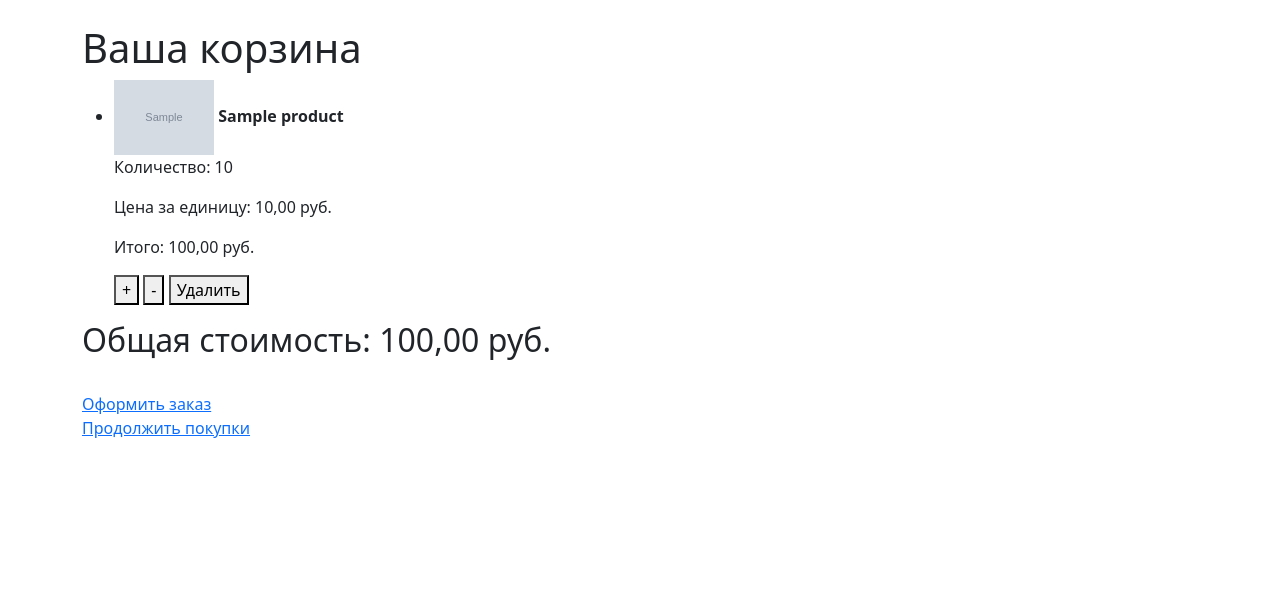
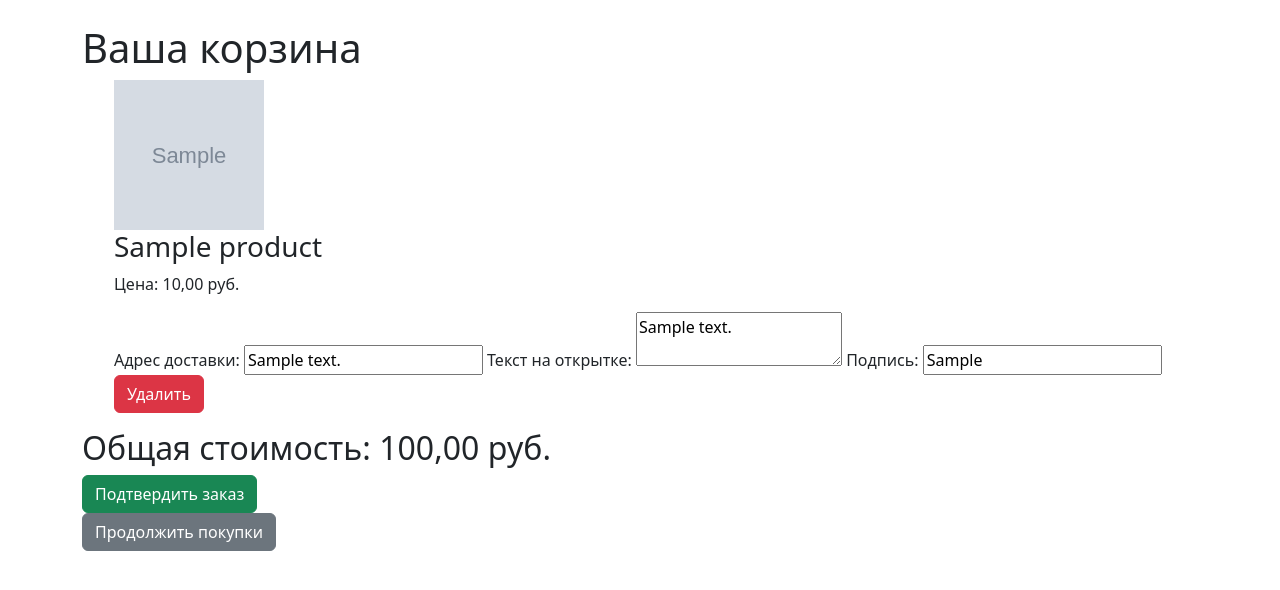
Before and after one commit to Inna-ZCod/FlowerDelivery, a Django app: page /cart/ in a window 1280 px wide. Shown: the part 56-646 px from the top of the page. Run offline with Django 5.2, Linux system fonts and the light colour scheme; a user stored in the database is signed in; tables that the repository leaves empty hold one stand-in row (values such as "Sample post"); grey boxes marked "Sample" are stand-in pictures.

Commit message:
edit cart
Теперь корзина содержит дополнительные текстовые поля

```diff
--- a/flower_delivery/main/templates/main/cart.html
+++ b/flower_delivery/main/templates/main/cart.html
@@ -3,34 +3,42 @@
 {% block title %}Корзина{% endblock %}
 
 {% block content %}
-    <h1>Ваша корзина</h1>
-    <ul>
-        {% for item in cart_items %}
-        <li>
-            <img src="{{ item.product.image.url }}" alt="{{ item.product.name }}" width="100">
-            <strong>{{ item.product.name }}</strong>
-            <p>Количество: {{ item.quantity }}</p>
-            <p>Цена за единицу: {{ item.product.price }} руб.</p>
-            <p>Итого: {{ item.total_price }} руб.</p>
+<h1>Ваша корзина</h1>
 
-            <!-- Кнопки для изменения количества -->
-            <form action="{% url 'update_cart' item.id %}" method="post" style="display:inline;">
-                {% csrf_token %}
-                <button type="submit" name="action" value="increase">+</button>
-                <button type="submit" name="action" value="decrease">-</button>
-            </form>
+<ul>
+    {% for item in cart_items %}
+    <div class="cart-item">
+        <img src="{{ item.product.image.url }}" alt="{{ item.product.name }}" width="150" height="150">
+        <h3>{{ item.product.name }}</h3>
+        <p>Цена: {{ item.product.price }} руб.</p>
 
-            <!-- Кнопка для удаления товара -->
-            <form action="{% url 'delete_cart_item' item.id %}" method="post" style="display:inline;">
-                {% csrf_token %}
-                <button type="submit">Удалить</button>
-            </form>
-        </li>
-        {% endfor %}
-    </ul>
-    <h2>Общая стоимость: {{ total_price }} руб.</h2>
-    <br>
-    <a href="{% url 'checkout' %}">Оформить заказ</a>
-    <br>
-    <a href="{% url 'catalog' %}">Продолжить покупки</a>
+        <!-- Поля для ввода данных -->
+        <label for="address-{{ item.id }}">Адрес доставки:</label>
+        <input type="text" id="address-{{ item.id }}" name="address_{{ item.id }}" value="{{ item.address }}">
+
+        <label for="card_text-{{ item.id }}">Текст на открытке:</label>
+        <textarea id="card_text-{{ item.id }}" name="card_text_{{ item.id }}">{{ item.card_text }}</textarea>
+
+        <label for="signature-{{ item.id }}">Подпись:</label>
+        <input type="text" id="signature-{{ item.id }}" name="signature_{{ item.id }}" value="{{ item.signature }}">
+
+        <!-- Кнопка для удаления -->
+        <form method="post" action="{% url 'remove_from_cart' item.id %}">
+            {% csrf_token %}
+            <button type="submit" class="btn btn-danger">Удалить</button>
+        </form>
+    </div>
+    {% endfor %}
+</ul>
+
+<h2>Общая стоимость: {{ total_price }} руб.</h2>
+
+<!-- Форма для подтверждения заказа -->
+<form method="post" action="{% url 'confirm_order' %}">
+    {% csrf_token %}
+    <button type="submit" class="btn btn-success">Подтвердить заказ</button>
+</form>
+
+<!-- Кнопка для продолжения покупок -->
+<a href="{% url 'catalog' %}" class="btn btn-secondary">Продолжить покупки</a>
 {% endblock %}
--- a/flower_delivery/main/templates/main/product_detail.html
+++ b/flower_delivery/main/templates/main/product_detail.html
@@ -15,4 +15,5 @@
     </form>
 
     <a href="{% url 'catalog' %}">Вернуться в каталог</a>
+    <a href="{% url 'cart' %}" class="btn btn-primary">Перейти в корзину</a>
 {% endblock %}
--- a/flower_delivery/main/urls.py
+++ b/flower_delivery/main/urls.py
@@ -8,8 +8,8 @@ urlpatterns = [
     path('product/<int:product_id>/', views.product_detail, name='product_detail'),  # Детали товара
     path('cart/add/<int:product_id>/', views.add_to_cart, name='add_to_cart'), # Добавление товара в корзину
     path('cart/', views.cart, name='cart'), # Просмотр корзины
-    path('checkout/', views.checkout, name='checkout'), # Оформление заказа
-    path('cart/update/<int:cart_item_id>/', views.update_cart, name='update_cart'),
+#    path('checkout/', views.checkout, name='checkout'), # Оформление заказа
+#    path('cart/update/<int:cart_item_id>/', views.update_cart, name='update_cart'),
     path('cart/delete/<int:cart_item_id>/', views.delete_cart_item, name='delete_cart_item'),
     path('order/success/', views.order_success, name='order_success'), # Подтверждение заказа
     path('orders/', views.user_orders, name='user_orders'), # Отображение заказов
@@ -17,4 +17,6 @@ urlpatterns = [
     path('connect-bot/', views.connect_bot, name='connect_bot'),  # Маршрут для привязки бота
     path('login/', auth_views.LoginView.as_view(template_name='main/login.html'), name='login'), # Авторизация
     path('logout/', views.logout_user, name='logout'), # Выход из аккаунта
+    path('cart/confirm/', views.confirm_order, name='confirm_order'), # Новый маршрут для подтверждения заказа
+    path('cart/remove/<int:cart_item_id>/', views.delete_cart_item, name='remove_from_cart'), # Удаление товара из корзины
 ]
--- a/flower_delivery/main/views.py
+++ b/flower_delivery/main/views.py
@@ -1,4 +1,5 @@
 from django.shortcuts import render, get_object_or_404, redirect
+from django.contrib import messages
 from django.contrib.auth.models import User
 from django.contrib.auth import login, logout
 from .forms import OrderForm, UserRegistrationForm
@@ -37,19 +38,18 @@ def connect_bot(request):
 # Функция для добавления в корзину
 def add_to_cart(request, product_id):
     product = Product.objects.get(id=product_id)
-    # Если пользователь не авторизован, можно перекинуть его на страницу логина
+
+    # Если пользователь не авторизован, перенаправляем на страницу логина
     if not request.user.is_authenticated:
         return redirect('login')
 
-    # Проверяем, есть ли уже такой товар в корзине пользователя
-    cart_item, created = Cart.objects.get_or_create(
+    # Создаём новую запись в корзине для каждого добавления
+    Cart.objects.create(
         user=request.user,
         product=product
     )
-    if not created:  # Если товар уже в корзине, увеличиваем количество
-        cart_item.quantity += 1
-        cart_item.save()
 
+    # Перенаправляем обратно на ту же страницу, где был пользователь
     return redirect(request.META.get('HTTP_REFERER', 'catalog'))
 
 
@@ -65,18 +65,18 @@ def cart(request):
     return render(request, 'main/cart.html', {'cart_items': cart_items, 'total_price': total_price})
 
 
-# Увеличение или уменьшение количества товара в корзине
-def update_cart(request, cart_item_id):
-    cart_item = get_object_or_404(Cart, id=cart_item_id, user=request.user)
-    action = request.POST.get('action')
-
-    if action == 'increase':
-        cart_item.quantity += 1
-    elif action == 'decrease' and cart_item.quantity > 1:
-        cart_item.quantity -= 1
-
-    cart_item.save()
-    return redirect('cart')
+# # Увеличение или уменьшение количества товара в корзине
+# def update_cart(request, cart_item_id):
+#     cart_item = get_object_or_404(Cart, id=cart_item_id, user=request.user)
+#     action = request.POST.get('action')
+#
+#     if action == 'increase':
+#         cart_item.quantity += 1
+#     elif action == 'decrease' and cart_item.quantity > 1:
+#         cart_item.quantity -= 1
+#
+#     cart_item.save()
+#     return redirect('cart')
 
 
 # Удаление товара из корзины
@@ -85,56 +85,104 @@ def delete_cart_item(request, cart_item_id):
     cart_item.delete()
     return redirect('cart')
 
+# # ОБНОВЛЕННАЯ функция удаление товара из корзины
+# def remove_from_cart(request, cart_item_id):
+#     if not request.user.is_authenticated:
+#         return redirect('login')
+#
+#     cart_item = get_object_or_404(Cart, id=cart_item_id, user=request.user)
+#     cart_item.delete()
+#     messages.success(request, f"Товар {cart_item.product.name} удалён из корзины.")
+#     return redirect('cart')
 
-# Оформление заказа
-def checkout(request):
+
+
+# # Оформление заказа
+# def checkout(request):
+#     if not request.user.is_authenticated:
+#         return redirect('login')
+#
+#     cart_items = Cart.objects.filter(user=request.user)
+#     if not cart_items:
+#         return redirect('cart')  # Если корзина пуста, отправляем пользователя назад
+#
+#     if request.method == 'POST':
+#         form = OrderForm(request.POST)
+#         if form.is_valid():
+#             # Проверяем данные пользователя в базе данных
+#             user = User.objects.get(pk=request.user.pk)
+#             telegram_chat_id = user.telegram_chat_id
+#             print(f"Telegram ID для пользователя {user.username}: {telegram_chat_id}")
+#
+#             # Если Telegram ID пустой, выводим предупреждение
+#             if not telegram_chat_id:
+#                 print(f"Внимание! Telegram ID для пользователя {user.username} отсутствует!")
+#
+#
+#             # Создаём заказ
+#             order = Order.objects.create(
+#                 user=request.user,
+#                 telegram_chat_id=telegram_chat_id,  # Привязываем Telegram ID
+#                 status='accepted',
+#                 total_price=sum(item.product.price * item.quantity for item in cart_items)
+#             )
+#             print(
+#                 f"Создан заказ #{order.id} для пользователя {request.user.username} с Telegram ID: {telegram_chat_id}")
+#
+#             order.products.set(item.product for item in cart_items)  # Связываем товары с заказом
+#             order.save()
+#
+#             # Удаляем товары из корзины после оформления заказа
+#             cart_items.delete()
+#             # Перенаправляем на страницу подтверждения
+#             return redirect('order_success')
+#     else:
+#         form = OrderForm()
+#
+#     return render(request, 'main/checkout.html', {'form': form, 'cart_items': cart_items})
+
+
+# Новое представление, которое будет обрабатывать нажатие кнопки "Подтвердить заказ" на странице корзины
+# Обработка подтверждения заказа прямо из корзины
+def confirm_order(request):
     if not request.user.is_authenticated:
         return redirect('login')
 
     cart_items = Cart.objects.filter(user=request.user)
     if not cart_items:
-        return redirect('cart')  # Если корзина пуста, отправляем пользователя назад
+        messages.error(request, "Ваша корзина пуста. Добавьте товары, чтобы оформить заказ.")
+        return redirect('cart')
 
-    if request.method == 'POST':
-        form = OrderForm(request.POST)
-        if form.is_valid():
-            # Проверяем данные пользователя в базе данных
-            user = User.objects.get(pk=request.user.pk)
-            telegram_chat_id = user.telegram_chat_id
-            print(f"Telegram ID для пользователя {user.username}: {telegram_chat_id}")
+    # Проверяем Telegram ID
+    user = request.user
+    telegram_chat_id = user.telegram_chat_id
+    if not telegram_chat_id:
+        messages.error(request, "Ваш Telegram не подключён. Подключите Telegram перед оформлением заказа.")
+        return redirect('cart')
 
-            # Если Telegram ID пустой, выводим предупреждение
-            if not telegram_chat_id:
-                print(f"Внимание! Telegram ID для пользователя {user.username} отсутствует!")
+    # Создаём отдельный заказ для каждого товара в корзине
+    for item in cart_items:
+        order = Order.objects.create(
+            user=user,
+            telegram_chat_id=telegram_chat_id,
+            status='accepted',
+            total_price=item.product.price,  # Цена одного букета
+            address=item.address,
+            card_text=item.card_text,
+            signature=item.signature,
+        )
+        # Устанавливаем связь между заказом и продуктом
+        order.products.set([item.product])
+        order.save()
 
+    print(f"Заказы успешно созданы для пользователя {user.username}.")
 
-            # if hasattr(request.user, 'order_set') and request.user.order_set.exists():
-            #     telegram_chat_id = request.user.order_set.first().telegram_chat_id
-            #     print(f"Найден Telegram ID: {telegram_chat_id} для пользователя: {request.user.username}")
-            # else:
-            #     print(f"У пользователя {request.user.username} нет Telegram ID.")
+    # Очищаем корзину
+    cart_items.delete()
 
-            # Создаём заказ
-            order = Order.objects.create(
-                user=request.user,
-                telegram_chat_id=telegram_chat_id,  # Привязываем Telegram ID
-                status='accepted',
-                total_price=sum(item.product.price * item.quantity for item in cart_items)
-            )
-            print(
-                f"Создан заказ #{order.id} для пользователя {request.user.username} с Telegram ID: {telegram_chat_id}")
+    # Перенаправляем на страницу "Заказ оформлен"
+    return redirect('order_success')
 
-            order.products.set(item.product for item in cart_items)  # Связываем товары с заказом
-            order.save()
-
-            # Удаляем товары из корзины после оформления заказа
-            cart_items.delete()
-            # Перенаправляем на страницу подтверждения
-            return redirect('order_success')
-    else:
-        form = OrderForm()
-
-    return render(request, 'main/checkout.html', {'form': form, 'cart_items': cart_items})
 
 # Подтвердение заказа
 def order_success(request):
```
Also changed, not shown: flower_delivery/main/models.py (+8 -1 lines), flower_delivery/main/templates/main/checkout.html (deleted, +0 -14 lines), flower_delivery/main/migrations/0005_cart_address_cart_card_text_cart_signature.py (added), flower_delivery/main/migrations/0006_remove_cart_quantity_alter_cart_address_and_more.py (added), flower_delivery/main/migrations/0007_cart_quantity.py (added), flower_delivery/main/migrations/0008_order_address_order_card_text_order_signature.py (added).
